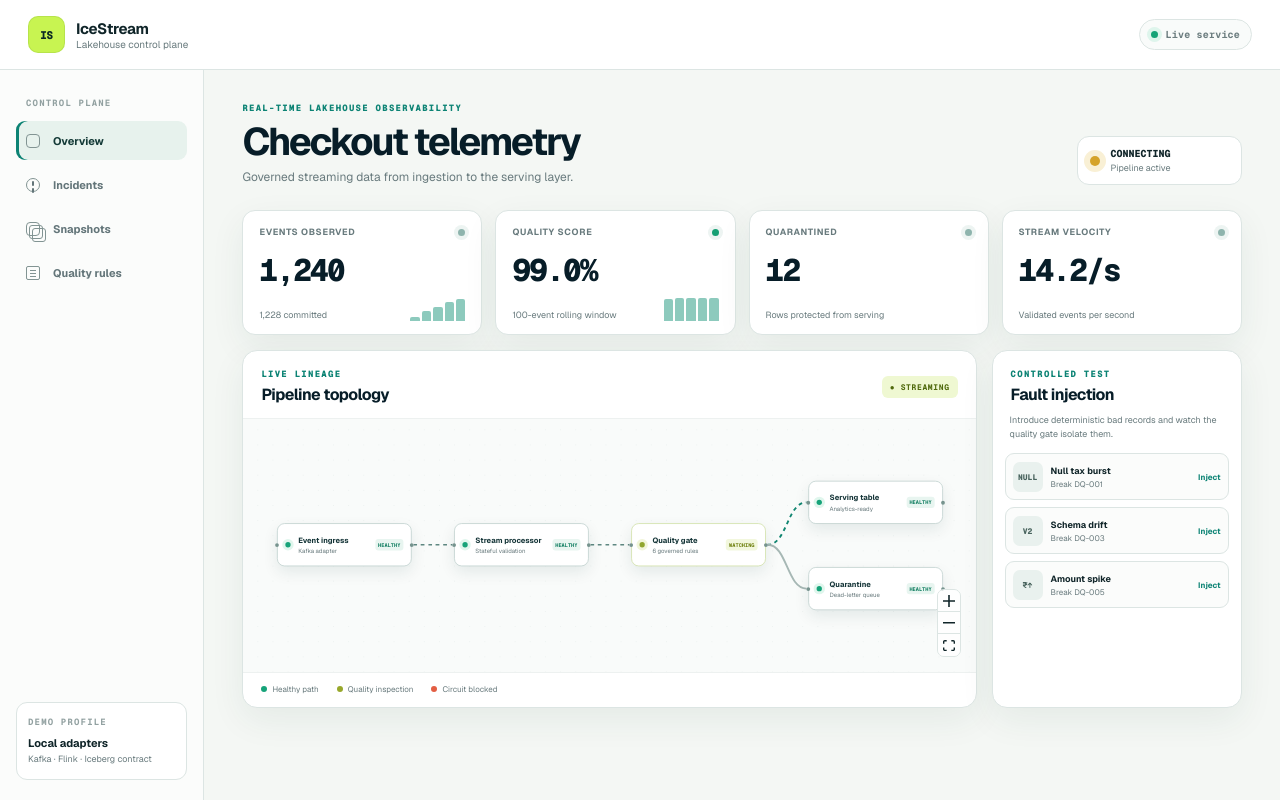
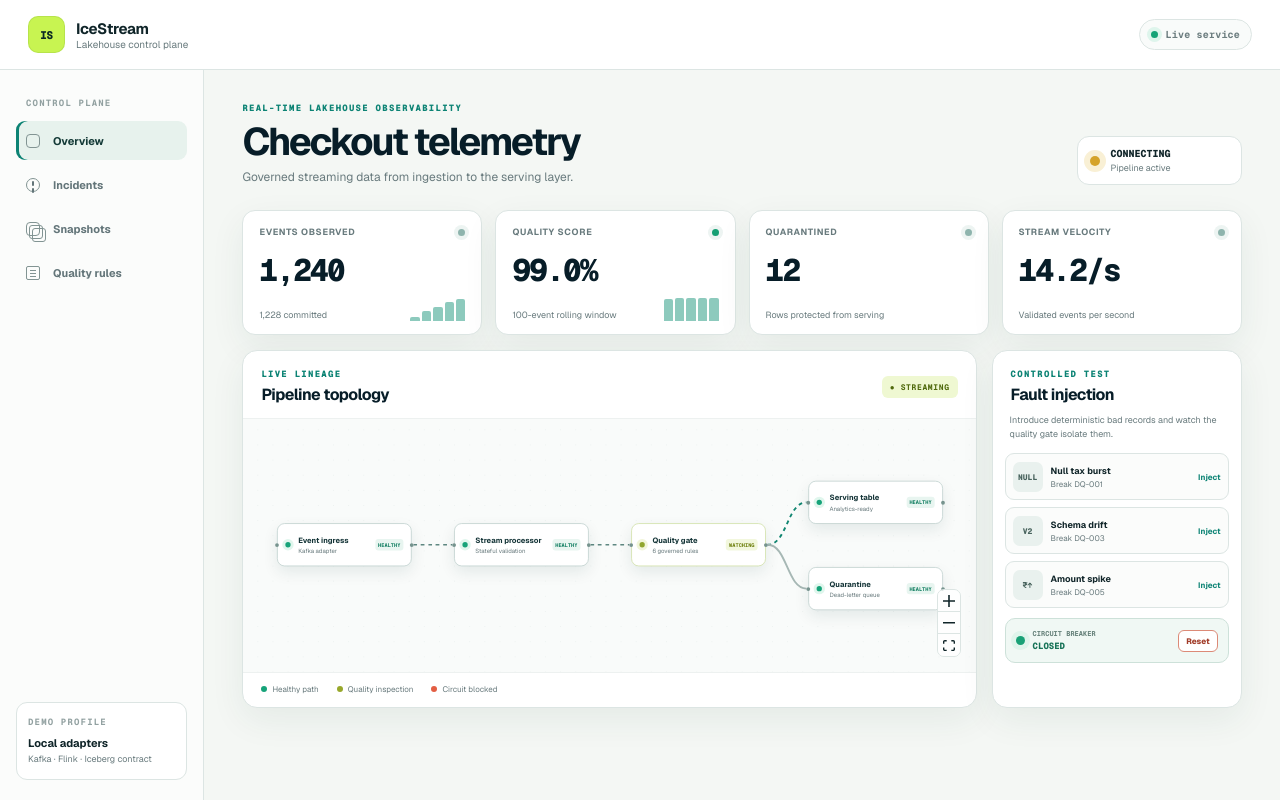
Before and after one commit to mightymistic007/AXLER_PROJECT_2, a Next.js app: page / in a window 1280 px wide. Built offline with nearby package versions, Linux system fonts and the light colour scheme.

Commit message:
Add circuit breaker status card with manual trip and reset buttons

```diff
--- a/app/globals.css
+++ b/app/globals.css
@@ -99,3 +99,6 @@
 .fault-list button:hover { border-color: #aac1bc; background: #f5faf8; }
 .fault-list button>span { display: grid; width: 30px; height: 30px; place-items: center; border-radius: 7px; color: #49645e; background: #e9f1ee; font: 750 8px var(--font-mono); }
 .fault-list button div { display: grid; gap: 2px; }.fault-list strong { font-size: 9px; }.fault-list small { color: var(--muted); font-size: 8px; }.fault-list button>b { color: var(--teal); font-size: 8px; }
+
+.breaker-box { margin: 10px 12px 0; border: 1px solid #cde1d9; border-radius: 10px; padding: 10px; background: #f0f8f4; }
+.breaker-box, .breaker-box>div { display: flex; align-items: center; justify-content: space-between; }.breaker-box>div { justify-content: flex-start; gap: 8px; }.breaker-light { width: 9px; height: 9px; border-radius: 50%; background: #19a176; box-shadow: 0 0 0 5px #dff4eb; }.breaker-box p { display: grid; gap: 2px; margin: 0; }.breaker-box small { color: #658079; font: 700 7px var(--font-mono); }.breaker-box strong { color: #177357; font: 750 9px var(--font-mono); text-transform: uppercase; }.breaker-box button { border: 1px solid #dc8a77; border-radius: 6px; padding: 5px 7px; color: #a23e2b; background: white; cursor: pointer; font-size: 8px; font-weight: 750; }.breaker-box.breaker-open { border-color: #f0b2a4; background: #fff5f2; }.breaker-open .breaker-light { background: var(--coral); box-shadow: 0 0 0 5px #fbe2dc; }.breaker-open strong { color: #b1412c; }
--- a/app/page.tsx
+++ b/app/page.tsx
@@ -101,6 +101,10 @@
                 <button onClick={() => alert('Injecting schema drift')} type="button"><span>V2</span><div><strong>Schema drift</strong><small>Break DQ-003</small></div><b>Inject</b></button>
                 <button onClick={() => alert('Injecting amount spike')} type="button"><span>₹↑</span><div><strong>Amount spike</strong><small>Break DQ-005</small></div><b>Inject</b></button>
               </div>
+              <div className="breaker-box">
+                <div><span className="breaker-light" /><p><small>CIRCUIT BREAKER</small><strong>closed</strong></p></div>
+                <button type="button" onClick={() => alert('Resetting circuit breaker')}>Reset</button>
+              </div>
             </aside>
           </div>
         </section>
```
